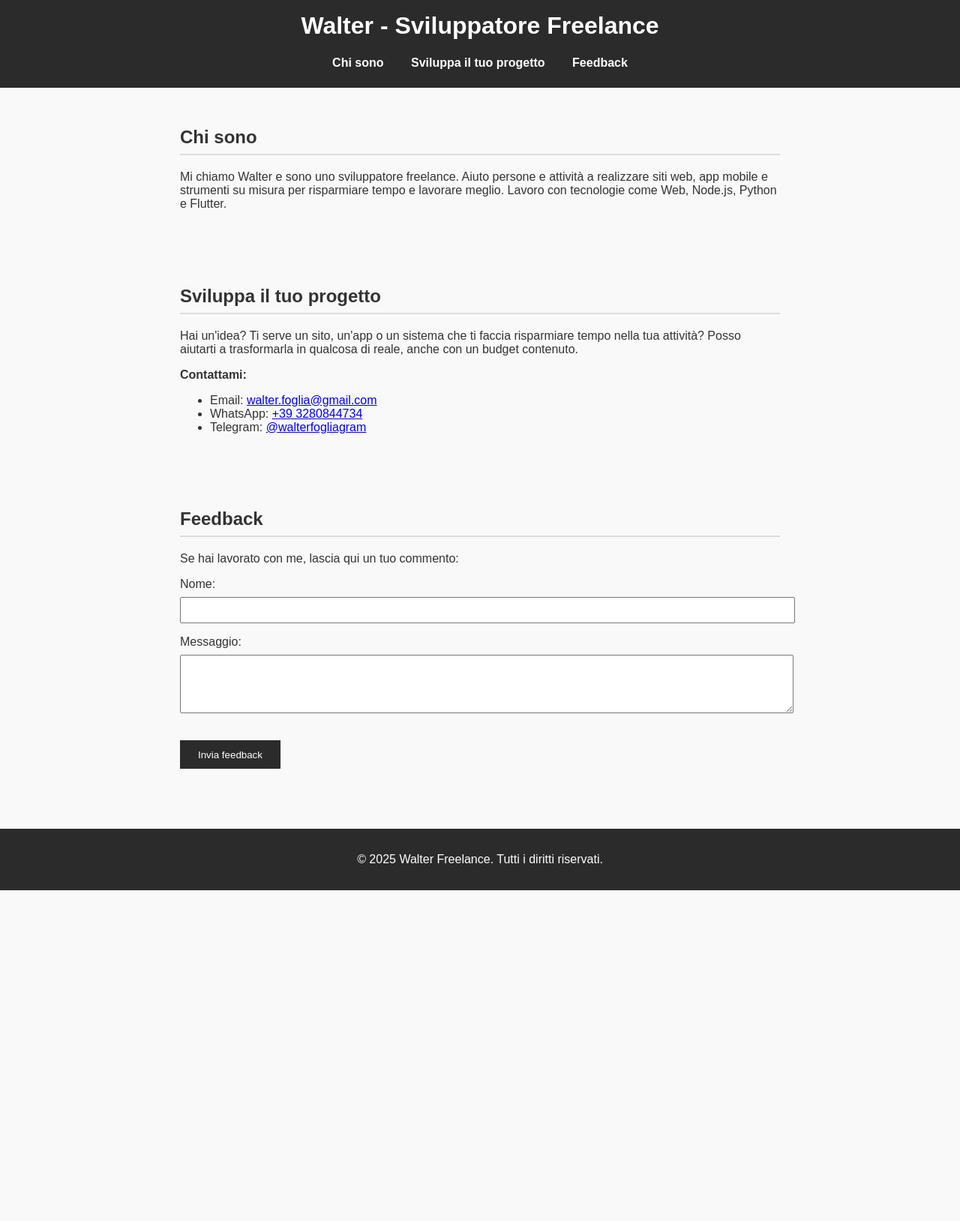
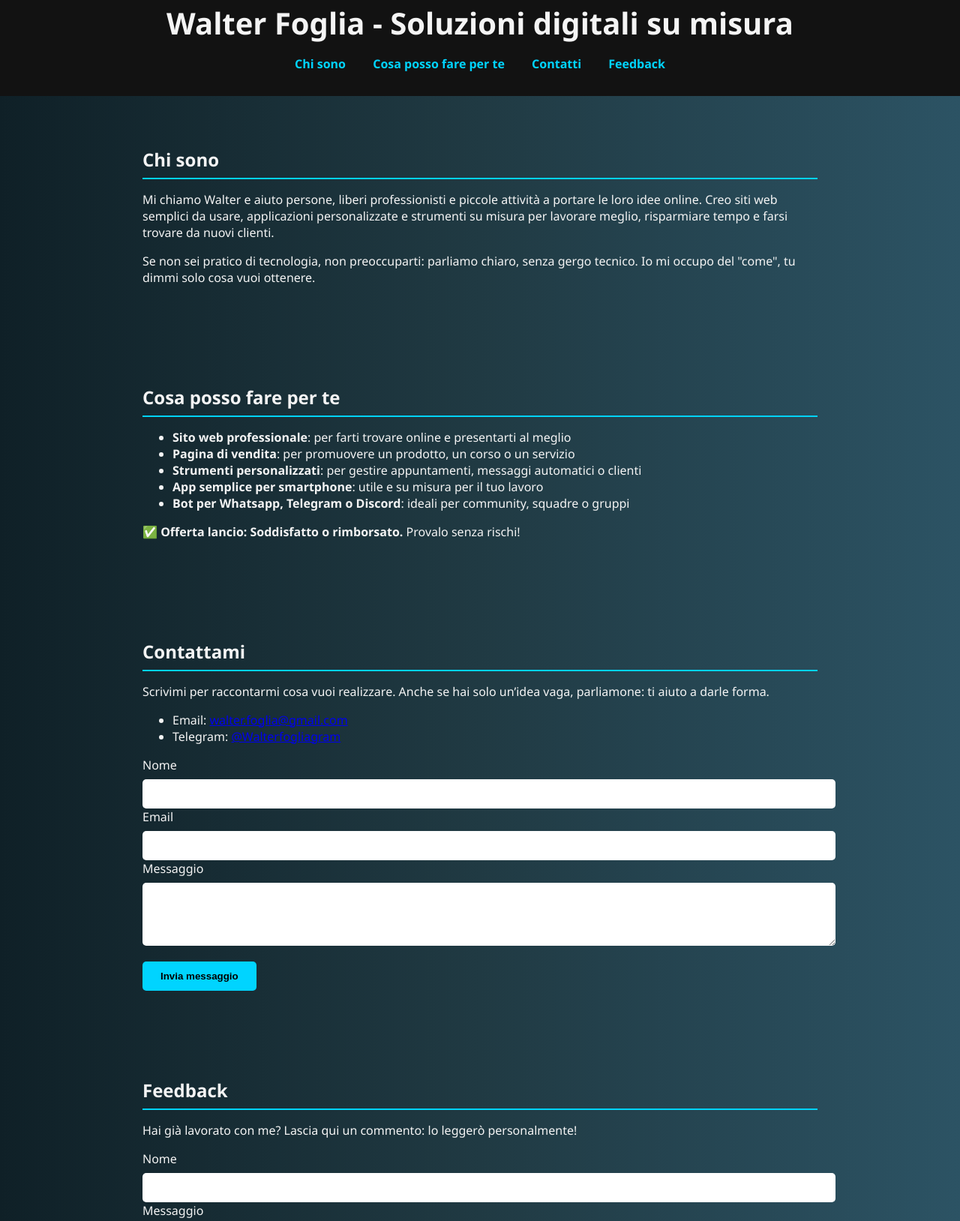
Before and after one commit to walterfoglia89/Walterfogliagram, a plain HTML site: page index.html in a window 1280 px wide. Shown: the part 29-1657 px from the top of the page at 75% size. Before the commit the page ends 1216 px from the top, so only its background shows below. Drawn offline with Linux system fonts and the light colour scheme.

Commit message:
Update index.html

```diff
--- a/index.html
+++ b/index.html
@@ -3,66 +3,158 @@
 <head>
   <meta charset="UTF-8">
   <meta name="viewport" content="width=device-width, initial-scale=1.0">
-  <title>Walter - Sviluppatore Freelance</title>
+  <title>Walter Foglia - Soluzioni digitali su misura</title>
   <style>
-    body { font-family: sans-serif; margin: 0; padding: 0; background: #f9f9f9; color: #333; }
-    header { background: #2b2b2b; color: white; padding: 1.5rem; text-align: center; }
-    nav a { margin: 0 1rem; color: white; text-decoration: none; font-weight: bold; }
-    section { padding: 2rem; max-width: 800px; margin: auto; }
-    h2 { border-bottom: 2px solid #ddd; padding-bottom: 0.5rem; }
-    form textarea, form input { width: 100%; padding: 0.5rem; margin-top: 0.5rem; }
-    form button { padding: 0.7rem 1.5rem; background: #2b2b2b; color: white; border: none; cursor: pointer; margin-top: 1rem; }
-    footer { background: #2b2b2b; color: white; text-align: center; padding: 1rem; margin-top: 2rem; }
+    body {
+      margin: 0;
+      font-family: 'Segoe UI', Tahoma, Geneva, Verdana, sans-serif;
+      background: linear-gradient(to right, #0f2027, #203a43, #2c5364);
+      color: #f4f4f4;
+      scroll-behavior: smooth;
+    }
+    header {
+      background: #121212;
+      padding: 2rem;
+      text-align: center;
+      position: sticky;
+      top: 0;
+      z-index: 1000;
+    }
+    header h1 {
+      margin: 0;
+      font-size: 2.5rem;
+      animation: fadeInDown 1s ease-in-out;
+    }
+    nav {
+      margin-top: 1rem;
+    }
+    nav a {
+      margin: 0 1rem;
+      color: #00d4ff;
+      text-decoration: none;
+      font-weight: bold;
+    }
+    nav a:hover {
+      text-decoration: underline;
+    }
+    section {
+      padding: 3rem 2rem;
+      max-width: 900px;
+      margin: auto;
+      animation: fadeInUp 1s ease-in-out;
+    }
+    h2 {
+      border-bottom: 2px solid #00d4ff;
+      padding-bottom: 0.5rem;
+      margin-bottom: 1rem;
+    }
+    form textarea, form input {
+      width: 100%;
+      padding: 0.75rem;
+      margin-top: 0.5rem;
+      border: none;
+      border-radius: 5px;
+    }
+    form button {
+      padding: 0.75rem 1.5rem;
+      background: #00d4ff;
+      color: black;
+      border: none;
+      border-radius: 5px;
+      font-weight: bold;
+      cursor: pointer;
+      margin-top: 1rem;
+      transition: background 0.3s ease;
+    }
+    form button:hover {
+      background: #00a8cc;
+    }
+    footer {
+      background: #121212;
+      color: white;
+      text-align: center;
+      padding: 1rem;
+      margin-top: 2rem;
+    }
+    @keyframes fadeInDown {
+      from { opacity: 0; transform: translateY(-20px); }
+      to { opacity: 1; transform: translateY(0); }
+    }
+    @keyframes fadeInUp {
+      from { opacity: 0; transform: translateY(20px); }
+      to { opacity: 1; transform: translateY(0); }
+    }
   </style>
 </head>
 <body>
   <header>
-    <h1>Walter - Sviluppatore Freelance</h1>
+    <h1>Walter Foglia - Soluzioni digitali su misura</h1>
     <nav>
       <a href="#chi-sono">Chi sono</a>
-      <a href="#sviluppa">Sviluppa il tuo progetto</a>
+      <a href="#sviluppa">Cosa posso fare per te</a>
+      <a href="#contatto">Contatti</a>
       <a href="#feedback">Feedback</a>
     </nav>
   </header>
 
   <section id="chi-sono">
     <h2>Chi sono</h2>
-    <p>Mi chiamo Walter e sono uno sviluppatore freelance. Aiuto persone e attività a realizzare siti web, app mobile e strumenti su misura per risparmiare tempo e lavorare meglio. Lavoro con tecnologie come Web, Node.js, Python e Flutter.</p>
+    <p>Mi chiamo Walter e aiuto persone, liberi professionisti e piccole attività a portare le loro idee online. Creo siti web semplici da usare, applicazioni personalizzate e strumenti su misura per lavorare meglio, risparmiare tempo e farsi trovare da nuovi clienti.</p>
+    <p>Se non sei pratico di tecnologia, non preoccuparti: parliamo chiaro, senza gergo tecnico. Io mi occupo del "come", tu dimmi solo cosa vuoi ottenere.</p>
   </section>
 
   <section id="sviluppa">
-    <h2>Sviluppa il tuo progetto</h2>
-    <p>Hai un'idea? Ti serve un sito, un'app o un sistema che ti faccia risparmiare tempo nella tua attività? Posso aiutarti a trasformarla in qualcosa di reale, anche con un budget contenuto.</p>
-    <p><strong>Contattami:</strong></p>
+    <h2>Cosa posso fare per te</h2>
     <ul>
-      <li>Email: <a href="mailto:walter@email.it">walter.foglia@gmail.com</a></li>
-      <li>WhatsApp: <a href="https://wa.me/391234567890">+39 3280844734</a></li>
-      <li>Telegram: <a href="https://t.me/walterdev">@walterfogliagram</a></li>
+      <li><strong>Sito web professionale</strong>: per farti trovare online e presentarti al meglio</li>
+      <li><strong>Pagina di vendita</strong>: per promuovere un prodotto, un corso o un servizio</li>
+      <li><strong>Strumenti personalizzati</strong>: per gestire appuntamenti, messaggi automatici o clienti</li>
+      <li><strong>App semplice per smartphone</strong>: utile e su misura per il tuo lavoro</li>
+      <li><strong>Bot per Whatsapp, Telegram o Discord</strong>: ideali per community, squadre o gruppi</li>
     </ul>
+    <p><strong>✅ Offerta lancio: Soddisfatto o rimborsato.</strong> Provalo senza rischi!</p>
+  </section>
+
+  <section id="contatto">
+    <h2>Contattami</h2>
+    <p>Scrivimi per raccontarmi cosa vuoi realizzare. Anche se hai solo un’idea vaga, parliamone: ti aiuto a darle forma.</p>
+    <ul>
+      <li>Email: <a href="mailto:walter.foglia@gmail.com">walter.foglia@gmail.com</a></li>
+      <li>Telegram: <a href="https://t.me/Walterfogliagram">@Walterfogliagram</a></li>
+    </ul>
+
+    <form name="contatto" netlify action="/grazie.html" method="POST">
+      <input type="hidden" name="form-name" value="contatto">
+      <label for="nome">Nome</label>
+      <input type="text" id="nome" name="nome" required>
+
+      <label for="email">Email</label>
+      <input type="email" id="email" name="email" required>
+
+      <label for="messaggio">Messaggio</label>
+      <textarea id="messaggio" name="messaggio" rows="4" required></textarea>
+
+      <button type="submit">Invia messaggio</button>
+    </form>
   </section>
 
   <section id="feedback">
     <h2>Feedback</h2>
-    <p>Se hai lavorato con me, lascia qui un tuo commento:</p>
+    <p>Hai già lavorato con me? Lascia qui un commento: lo leggerò personalmente!</p>
     <form name="feedback" netlify action="/grazie.html" method="POST">
-      <p>
-        <label>Nome:<br>
-          <input type="text" name="nome" required>
-        </label>
-      </p>
-      <p>
-        <label>Messaggio:<br>
-          <textarea name="messaggio" rows="4" required></textarea>
-        </label>
-      </p>
-      <p>
-        <button type="submit">Invia feedback</button>
-      </p>
+      <input type="hidden" name="form-name" value="feedback">
+      <label for="nome-feedback">Nome</label>
+      <input type="text" id="nome-feedback" name="nome" required>
+
+      <label for="messaggio-feedback">Messaggio</label>
+      <textarea id="messaggio-feedback" name="messaggio" rows="4" required></textarea>
+
+      <button type="submit">Invia feedback</button>
     </form>
   </section>
 
   <footer>
-    <p>&copy; 2025 Walter Freelance. Tutti i diritti riservati.</p>
+    <p>&copy; 2025 Walter Foglia. Tutti i diritti riservati.</p>
   </footer>
 </body>
 </html>
```
